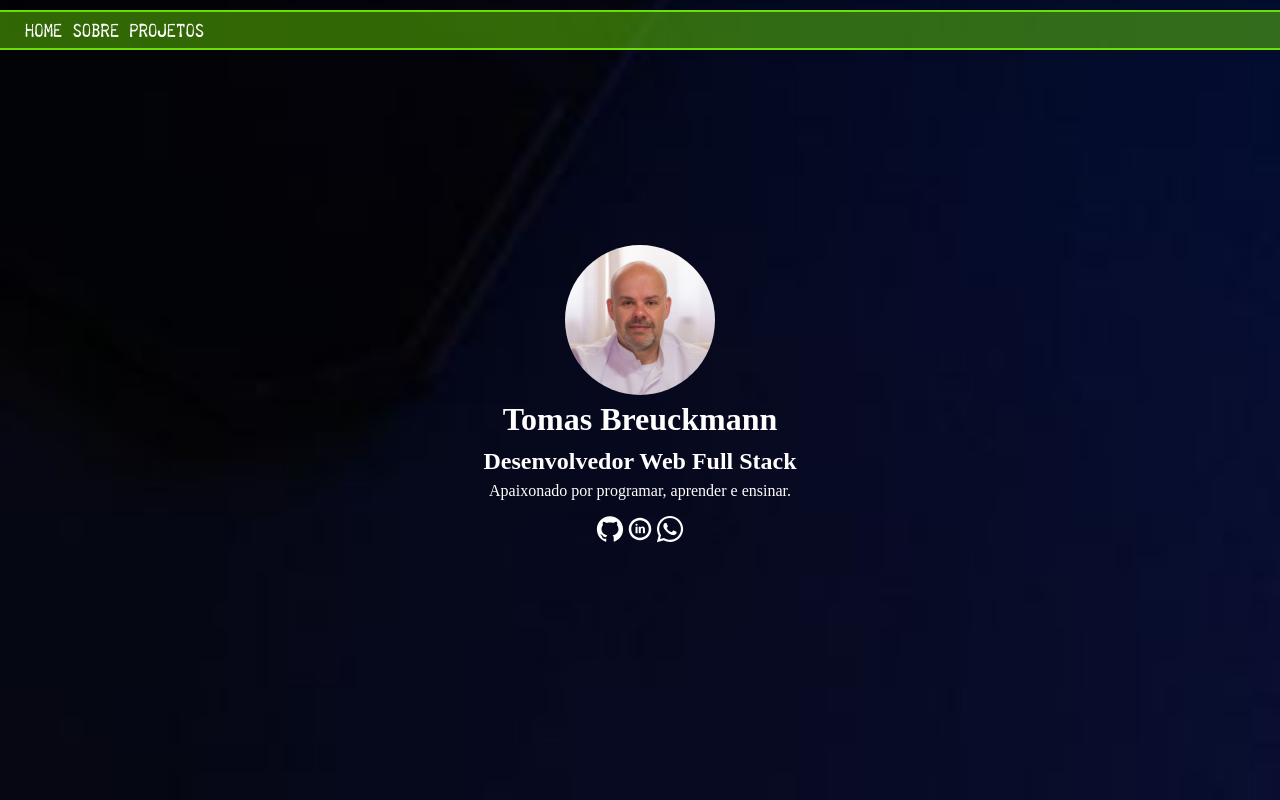
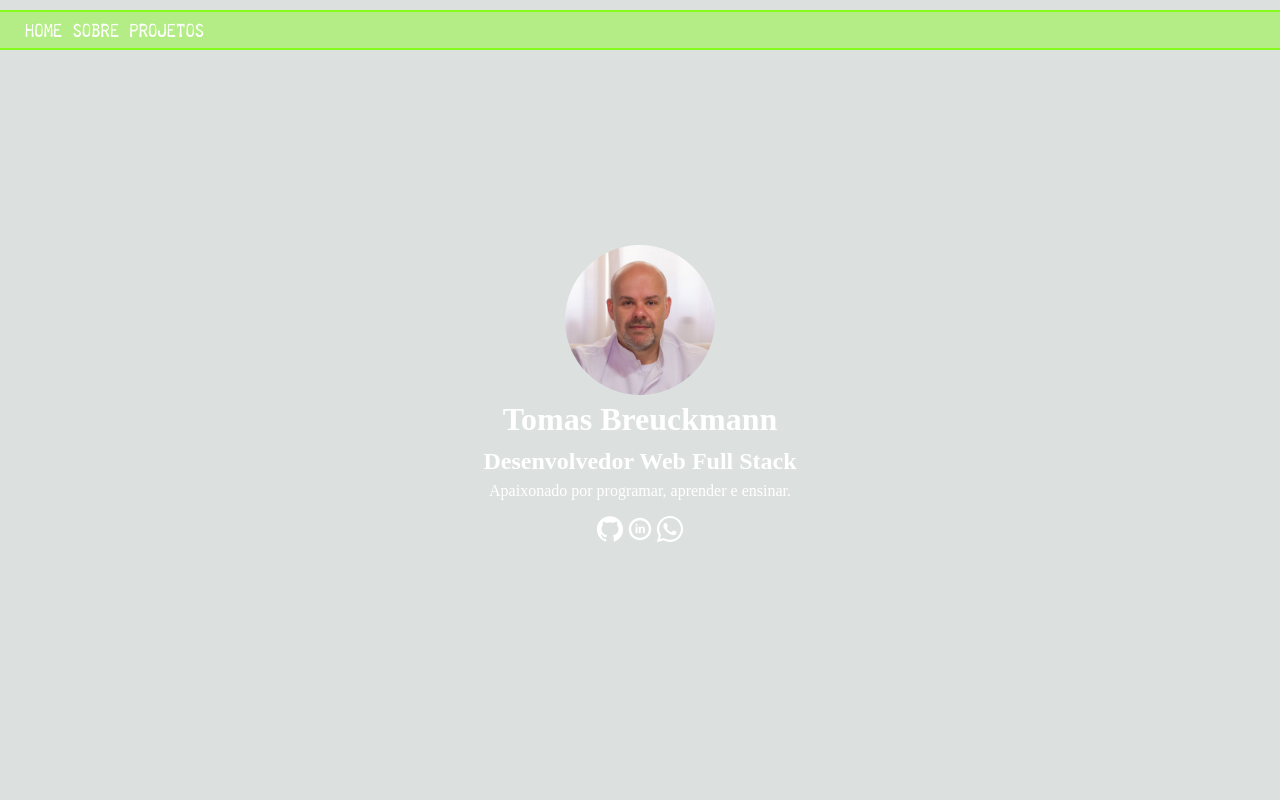
Before and after one commit to Tomas-Breuckmann/Tomas-Breuckmann.github.io, a React (Create React App) app: page / in a window 1280 px wide. Built offline with nearby package versions, Linux system fonts and the light colour scheme.

Commit message:
inicio da refatoração total do front-end

```diff
--- a/src/Styles/Global.styles.js
+++ b/src/Styles/Global.styles.js
@@ -9,7 +9,24 @@ export const Global = createGlobalStyle`
     box-sizing: border-box;
   }
   :root {
+      // ----- COLOR PALETTE ----
       --black: black;
+      // ----- Gray -----
+      --g1: rgba(245, 250, 247, 1);
+      --g2: rgba(235, 240, 237, 1);
+      --g3: rgba(220, 224, 222, 1);
+      --g4: rgba(200, 204, 202, 1);
+      --g5: rgba(180, 184, 182, 1);
+      --g6: rgba(200, 204, 202, 1);
+      --g6: rgba(160, 163, 162, 1);
+      --g7: rgba(120, 122, 121, 1);
+      --g8: rgba(100, 102, 101, 1);
+      --g9: rgba(80, 82, 81, 1);
+      --g10: rgba(60, 61, 61, 1);
+      --g11: rgba(40, 41, 40, 1);
+      --g12: rgba(20, 20, 20, 1);
+      // ------------------------
+
       --green: rgb(121, 255, 0);
       --green-80: rgb(121, 255, 0, 0.8);
       --green-60: rgb(121, 255, 0, 0.6);
@@ -18,14 +35,15 @@ export const Global = createGlobalStyle`
       --orange-80: rgb(255, 107, 0, 0.8);
       --orange-60: rgb(255, 107, 0, 0.6);
       --orange-40: rgb(255, 107, 0, 0.4);
+
       --wid: 100vw;
       --hei: 100vh;
-      /* background-color: black; */
-      background-image: url(${backimage});
+      /* background-image: url(${backimage});
       background-repeat: no-repeat;
       background-position: bottom;
       background-size: cover;
-      background-attachment: fixed;
+      background-attachment: fixed; */
+      background-color: var(--g3);
   }
 
   @font-face {
```
